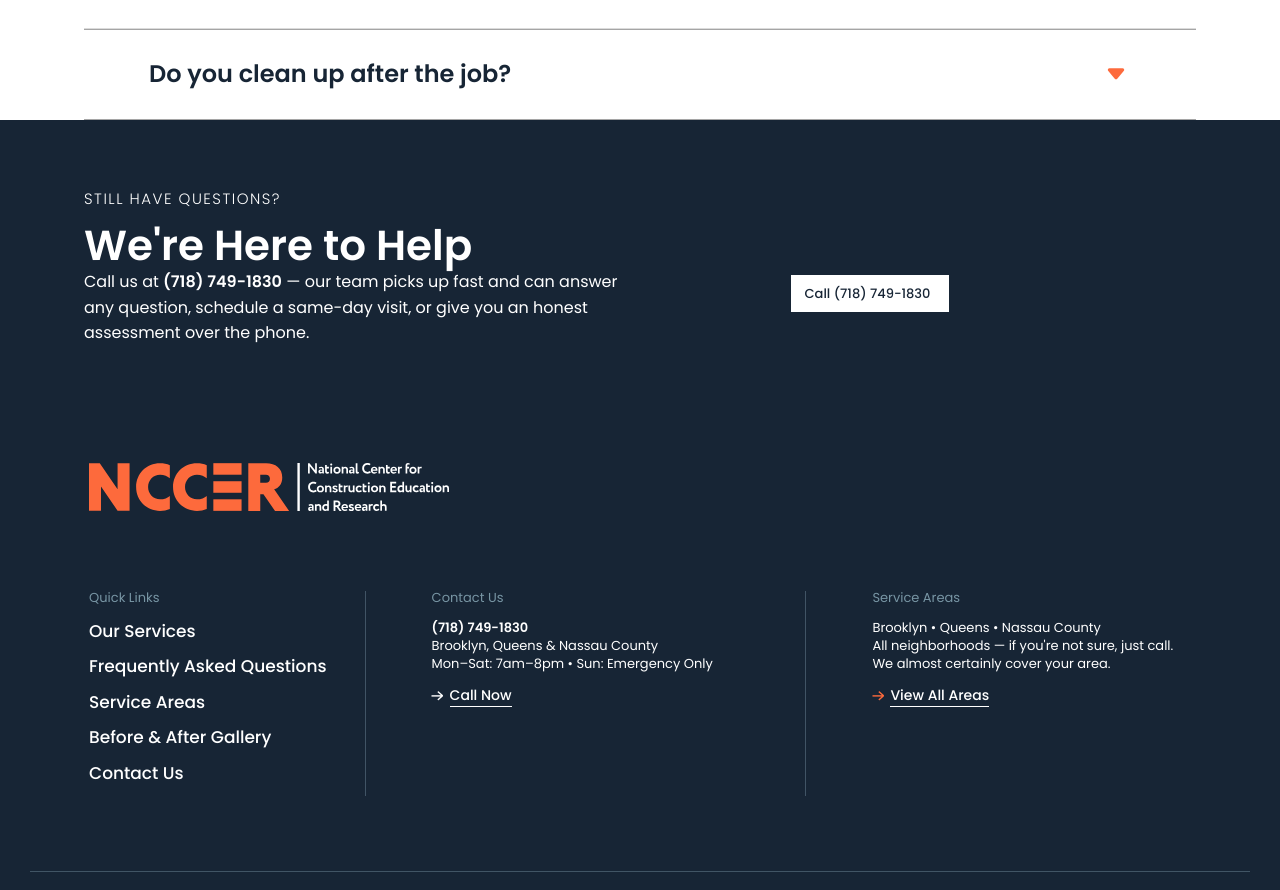
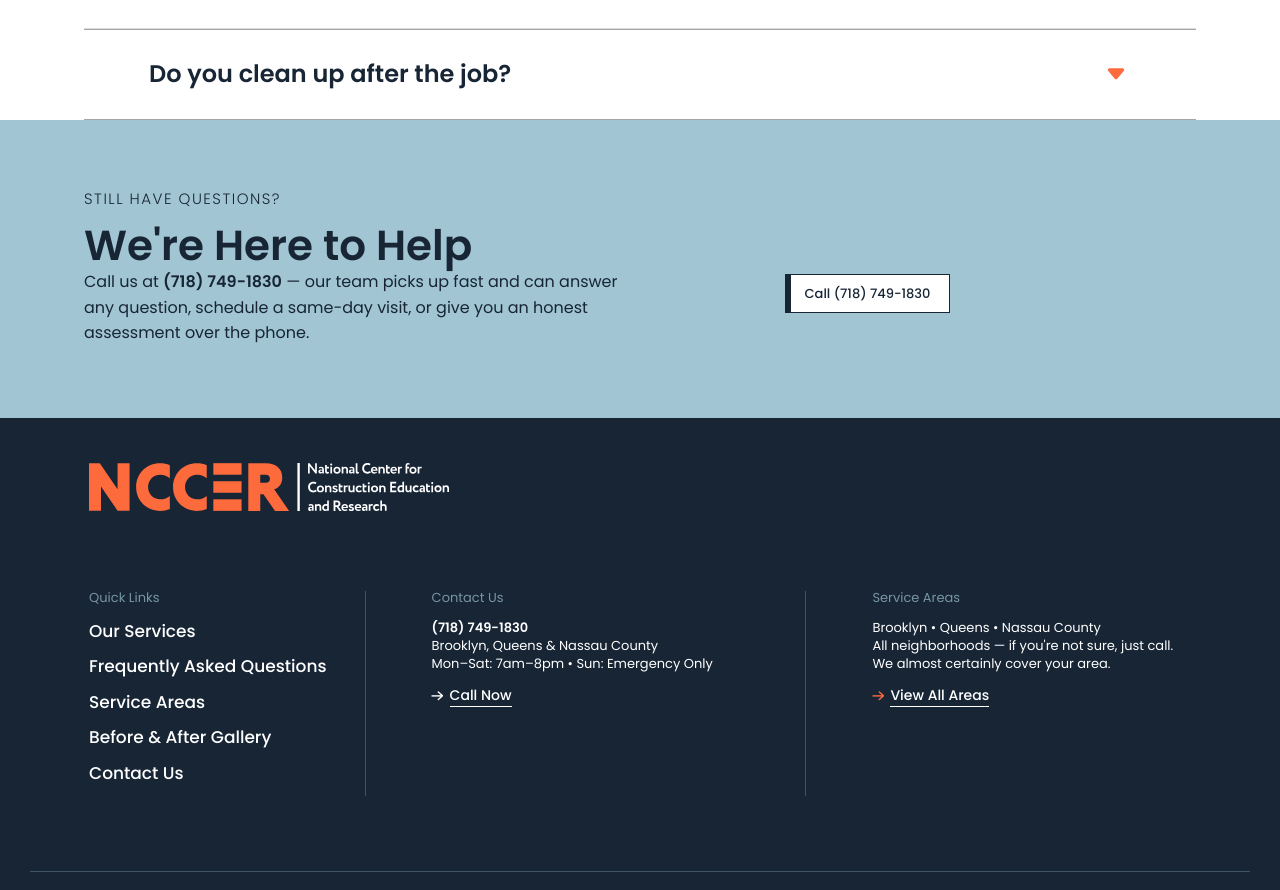
Before and after one commit to mistermooster11/bellerose-roofing, a Next.js app: page /general-faqs in a window 1280 px wide. Shown: the part 960-1850 px from the top of the page. Built offline with nearby package versions, Linux system fonts and the light colour scheme.

Commit message:
update bottom section same day service

```diff
--- a/app/general-faqs/page.tsx
+++ b/app/general-faqs/page.tsx
@@ -185,17 +185,17 @@ export default function GeneralFaqsPage() {
         {/* ── CTA ── */}
         <div
           ref={donationRef}
-          className={`front-donation ia-bg-dark flex-module wow fadeInUpS${donationInView ? " is-visible" : ""}`}
+          className={`front-donation ia-bg-sky flex-module wow fadeInUpS${donationInView ? " is-visible" : ""}`}
         >
           <div className="inner inner--slim-1172">
-            <div className={`sub-heading sub-heading__white wow fadeInUpS${donationInView ? " is-visible" : ""}`} style={{ animationDelay: "0.2s" }}>
+            <div className={`sub-heading wow fadeInUpS${donationInView ? " is-visible" : ""}`} style={{ animationDelay: "0.2s" }}>
               Still have questions?
             </div>
-            <h2 className={`h2 ia-white wow fadeInUpS${donationInView ? " is-visible" : ""}`} style={{ animationDelay: "0.2s" }}>
+            <h2 className={`h2 wow fadeInUpS${donationInView ? " is-visible" : ""}`} style={{ animationDelay: "0.2s" }}>
               We&apos;re Here to Help
             </h2>
             <div className={`front-donation__in wow fadeInUpS${donationInView ? " is-visible" : ""}`} style={{ animationDelay: "0.2s" }}>
-              <div className="content-entry ia-white">
+              <div className="content-entry">
                 <p>
                   Call us at <strong>(718) 749-1830</strong> — our team picks up fast
                   and can answer any question, schedule a same-day visit, or give you
```
Also changed, not shown: 1 other file (tests, documents, lock files or other folders).
